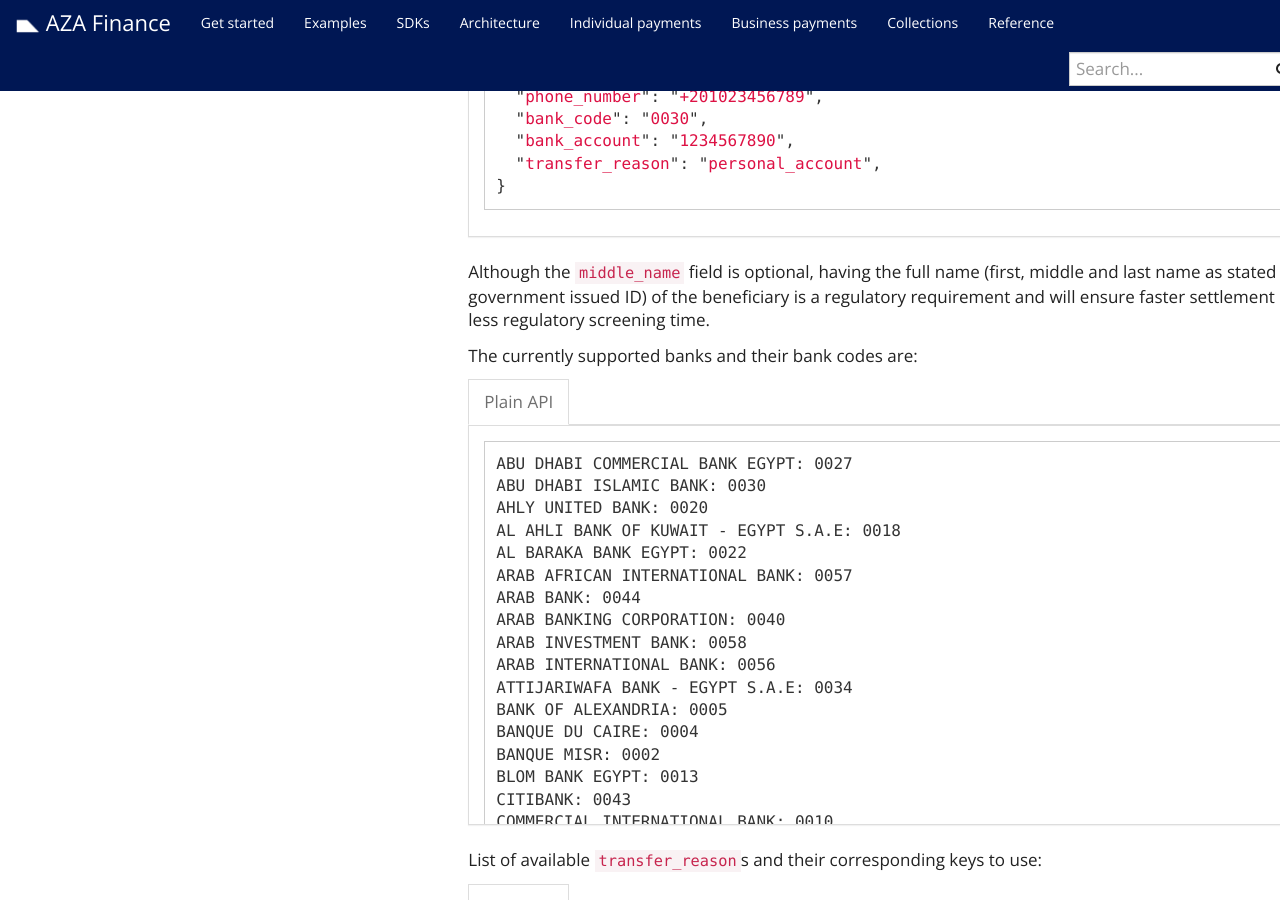
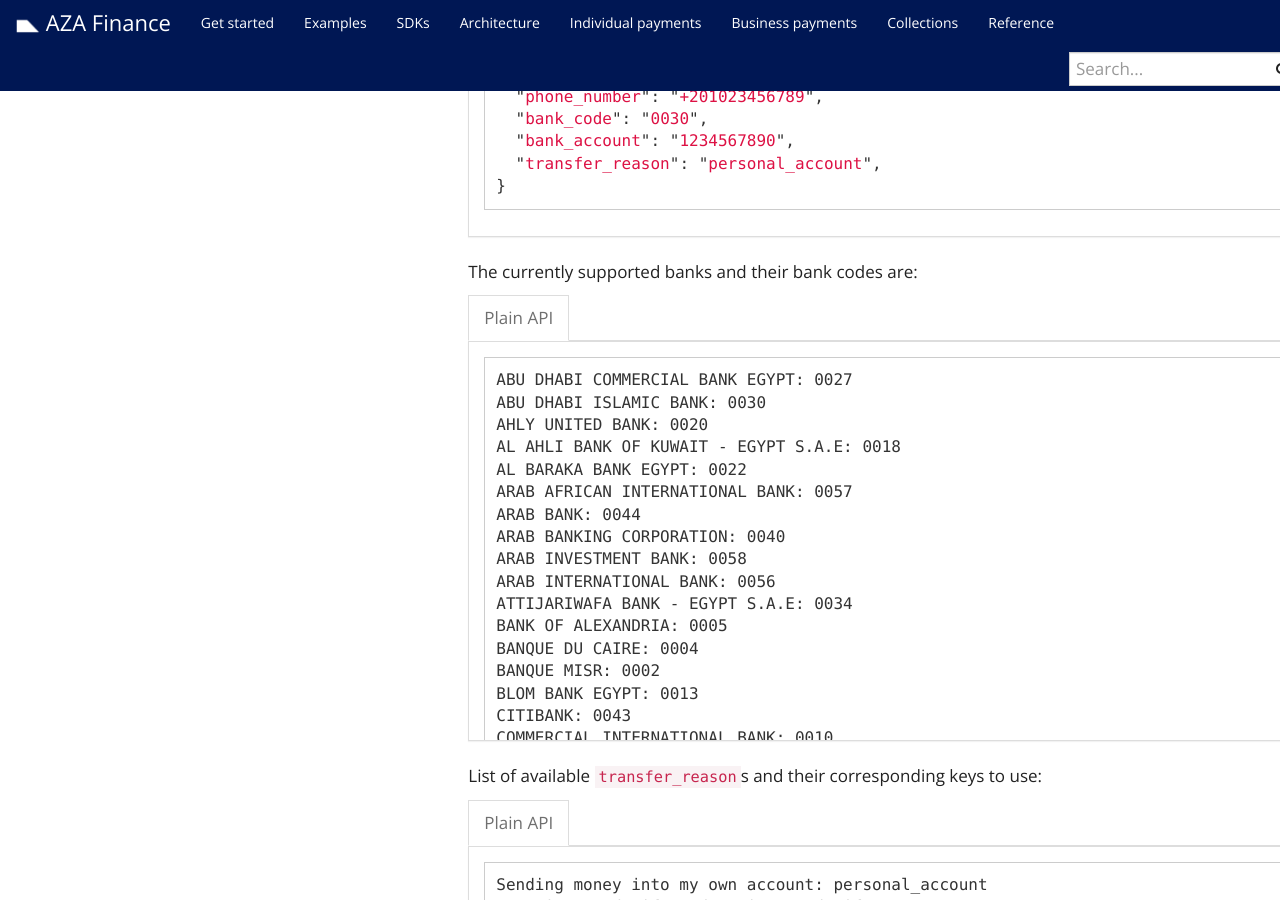
Before and after one commit to transferzero/api-documentation, a Jekyll site: the page built from _docs/business-payments.md, in a window 1280 px wide and 900 px high, scrolled down 14733 px. Built offline with Jekyll 4.4.1, drawn with Linux system fonts in a browser that asks for light colours; nearby versions of some CDN libraries; comment, search, counter and statistics services are not loaded.

Commit message:
BTA-12239 add egp optional middle-name comments only on individual payments pages but not business pages

```diff
--- a/_includes/corridors/egp-bank.md
+++ b/_includes/corridors/egp-bank.md
@@ -19,7 +19,9 @@ For Egyptian bank payments please use:
 
 {% include language-tabbar.html prefix=egp-bank-details  raw=data-raw %}
 
+{% if include.recipient_type == 'individual' %}
 Although the `middle_name` field is optional, having the full name (first, middle and last name as stated on the government issued ID) of the beneficiary is a regulatory requirement and will ensure faster settlement due to less regulatory screening time.
+{% endif %}
 
 The currently supported banks and their bank codes are:
 
```
